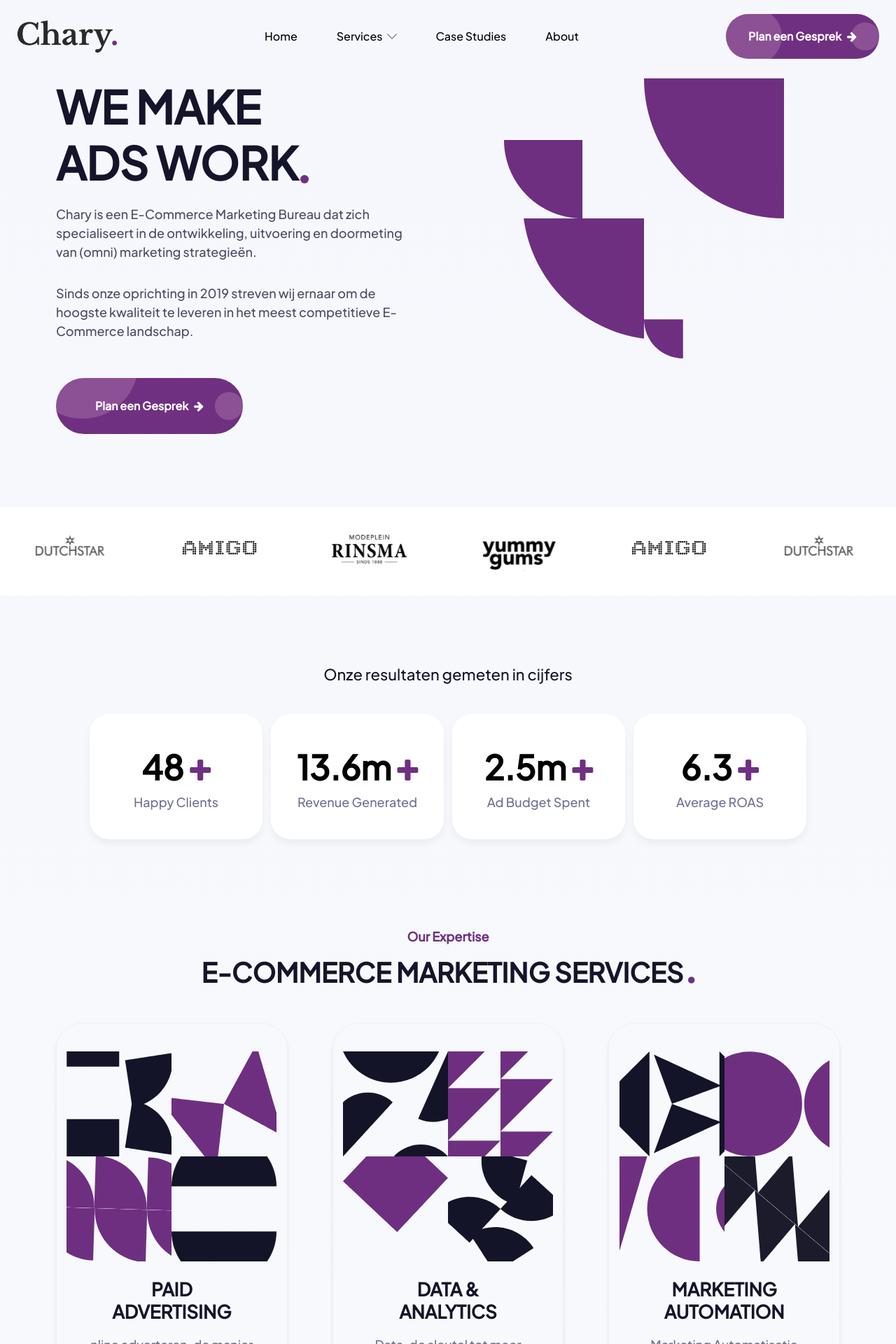
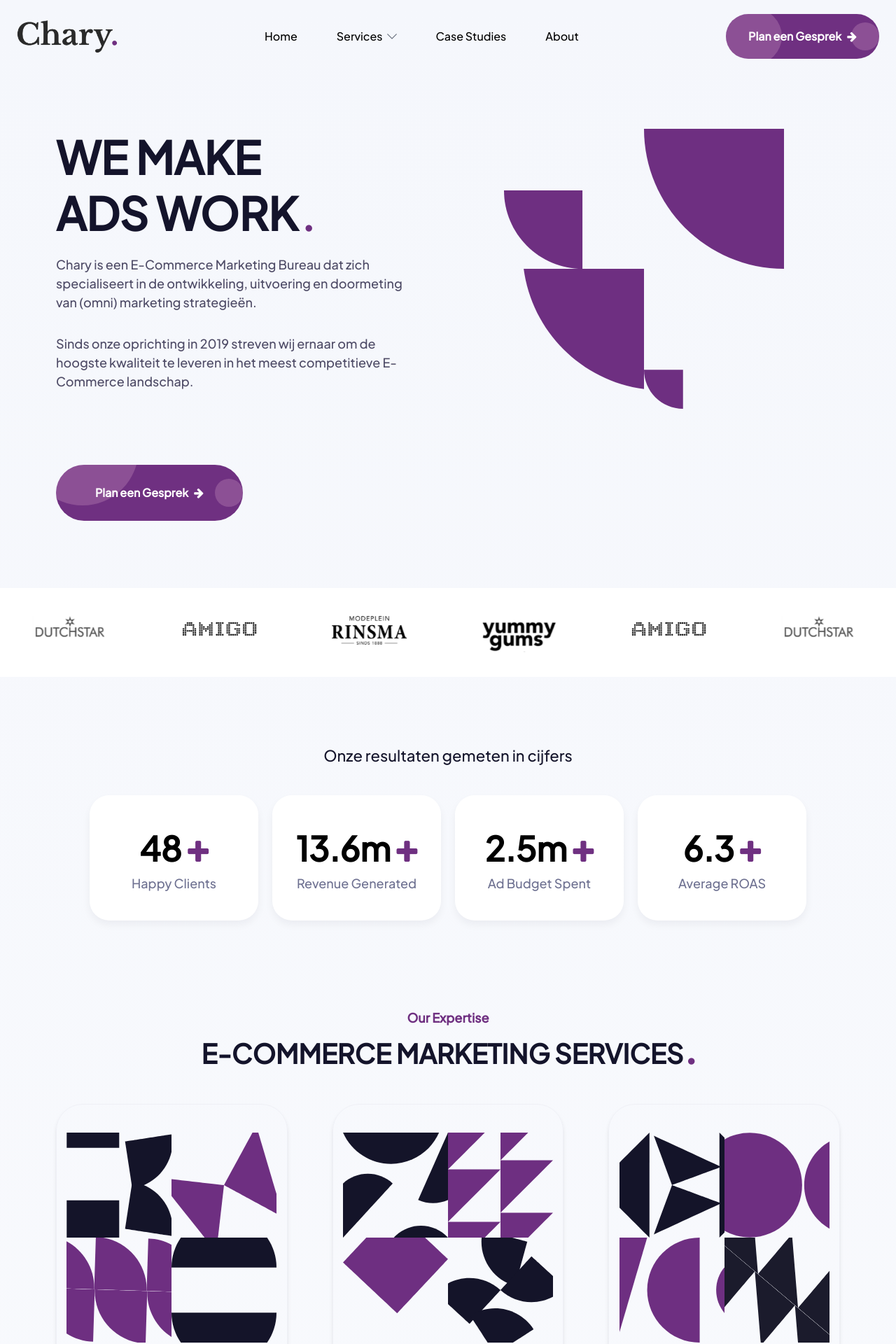
Before and after one commit to stechx1/chary, a Next.js app: page / in a window 1280 px wide. Shown: the top 1920 px of the page at 70% size. Built offline with nearby package versions, Linux system fonts and the light colour scheme.

Commit message:
Made Some Changes

```diff
--- a/components/Expertise/Expertise.js
+++ b/components/Expertise/Expertise.js
@@ -7,7 +7,7 @@ import json3 from '../../public/animation/anim3.json'
 
 const Expertise = () => {
     return (
-        <div>
+        <div className='md:max-w-[87rem] m-auto'>
             <motion.div initial={{ opacity: 0 }}
                 whileInView={{ opacity: 1 }}
                 transition={{ duration: 0.7, ease: 'easeInOut' }} className='flex flex-col gap-4 leading-tight items-center'>
--- a/components/Helper/ProcessBox.js
+++ b/components/Helper/ProcessBox.js
@@ -8,7 +8,7 @@ const ProcessBox = ({image, heading, para}) => {
             </div>
 
             <div className='flex flex-col gap-5'>
-                <h1 className='text-[26px] font-bold text-[#14142b]'>{heading}</h1>
+                <h1 className='sm:text-[26px] text-[20px] font-bold text-[#14142b]'>{heading}</h1>
                 <p className='text-[18px] text-[#6e7191]'>{para}</p>
             </div>
         </div>
--- a/components/Hero/Hero.js
+++ b/components/Hero/Hero.js
@@ -6,7 +6,7 @@ const Hero = () => {
 
         <>
 
-            <div className='relative lg:z-[-1] z-10 md:flex gap-5 md:justify-between md:max-w-7xl m-auto md:py-2 py-20 md:px-20 px-5'>
+            <div className='relative lg:z-[-1] z-10 md:flex gap-5 md:justify-between md:max-w-7xl m-auto md:pt-20 py-20 md:px-20 px-5'>
                 <div className='flex relative flex-col gap-5 '>
 
                     <div className='mr-20 flex absolute z-[-1] top-[-8%] right-[-25%] lg:hidden'>
@@ -21,10 +21,13 @@ const Hero = () => {
                     </div>
                     <div className='flex flex-col leading-tight lg:z-[-1] z-10  '>
                         <h1 className='font-extrabold lg:text-[64px] text-[54px] text-[#14142b]'>WE MAKE</h1>
-                        <div className='flex items-end gap-1'>
-                            <h1 className=' font-extrabold lg:text-[64px] text-[54px] text-[#14142b]'>ADS WORK</h1>
-                            <span className='pl-3 h-[12px] mb-[10px]  rounded-full bg-[#6F3081]'></span>
-                        </div>
+
+
+                        <div className='flex items-center'>
+
+                    <span className='text-[#14142b] font-extrabold lg:text-[64px] text-[54px] leading-tight'>ADS WORK <i style={{ fontSize: "11px" }} className="fa fa-circle text-[#6F3081] mb-1" aria-hidden="true"></i></span>
+
+                </div>
                     </div>
 
                     <div className='flex flex-col gap-8 lg:z-[-1] z-10 '>
@@ -47,7 +50,7 @@ const Hero = () => {
 
                 </div>
             </div >
-            <div className='flex mt-3 z-10 md:max-w-7xl m-auto py-2 md:px-20 px-5 '>
+            <div className='flex  z-10 md:max-w-7xl m-auto md:px-20 px-5 '>
                 <div className='relative cursor-pointer transition duration-300 ease-in-out z-10 hover:shadow-lg hover:shadow-[#ff395161] hover:bg-opacity-38 hover:translate-y-[-6px] translate-z-[0.01px] overflow-hidden text-white bg-[#6F3081] py-7 px-14 flex items-center rounded-full font-bold'>
                     <span className='z-10'> Plan een Gesprek
                         <i className="fa fa-arrow-right text-white pl-2" aria-hidden="true"></i>
--- a/components/Process/Process.js
+++ b/components/Process/Process.js
@@ -6,7 +6,7 @@ const Process = () => {
   return (
     <motion.div initial={{ opacity: 0 }}
       whileInView={{ opacity: 1 }}
-      transition={{ duration: 0.7, ease: 'easeInOut' }} className='flex xl:flex-row flex-col gap-16 md:justify-between m-auto md:py-8 2xl:px-32 xl:px-14 px-5 relative'>
+      transition={{ duration: 0.7, ease: 'easeInOut' }} className='flex xl:flex-row flex-col gap-16 md:justify-between m-auto md:py-8 xl:px-14  xl:max-w-[87rem] px-5 relative'>
       <div className='flex z-10 flex-col gap-3  xl:sticky xl:h-full top-32 xl:w-[530px] w-full '>
         <span className='text-[#6F3081] text-[18px] font-[700]'><i className="fa fa-minus mr-3" aria-hidden="true"></i>
           Our Process</span>
--- a/components/Process/ProcessFooter.js
+++ b/components/Process/ProcessFooter.js
@@ -2,10 +2,10 @@ import React from 'react'
 
 const ProcessFooter = () => {
     return (
-        <div className='flex xl:flex-row flex-col justify-between gap-20 cursor-pointer transition duration-300 ease-in-out z-10 hover:shadow-lg hover:shadow-[#ff395161] hover:bg-opacity-38 hover:translate-y-[-6px] translate-z-[0.01px]  bg-[#6F3081] xl:p-20 sm:p-10 p-4 rounded-[50px]'>
-            <h1 className=' xl:w-2/3 sm:text-[32px] text-[27px] font-bold text-white'>KLAAR OM DE VOLGENDE STAP VOOR JOUW BEDRIJF TE MAKEN?</h1>
+        <div className='flex xl:flex-row flex-col justify-between sm:gap-20 gap-5 items-center cursor-pointer transition duration-300 ease-in-out z-10 hover:shadow-lg hover:shadow-[#ff395161] hover:bg-opacity-38 hover:translate-y-[-6px] translate-z-[0.01px]  bg-[#6F3081] xl:p-20 sm:p-10 px-5 py-10 rounded-[50px]'>
+            <h1 className=' xl:w-2/3 sm:text-[32px] text-[25px] font-bold text-white text-start'>KLAAR OM DE VOLGENDE STAP VOOR JOUW BEDRIJF TE MAKEN?</h1>
             <div className='flex-1'>
-                <div className='relative  cursor-pointer transition duration-300 ease-in-out z-10 hover:shadow-lg hover:shadow-[#ff395161] hover:bg-opacity-38 hover:translate-y-[-6px] translate-z-[0.01px] overflow-hidden text-[#6F3081] bg-[white] py-7 px-14 flex items-center rounded-full font-bold w-fit'>
+                <div className='relative  cursor-pointer transition duration-300 ease-in-out z-10 hover:shadow-lg hover:shadow-[#ff395161] hover:bg-opacity-38 hover:translate-y-[-6px] translate-z-[0.01px] overflow-hidden text-[#6F3081] bg-[white] sm:py-7 py-5 sm:px-14 px-6 flex items-center rounded-full font-bold w-fit'>
                     <span className='z-10'> Plan een Gesprek
                         <i className="fa fa-arrow-right text-[#6F3081] pl-2" aria-hidden="true"></i>
                     </span>
--- a/components/Testimonials.js/Testimonials.js
+++ b/components/Testimonials.js/Testimonials.js
@@ -5,7 +5,7 @@ const Testimonials = () => {
     return (
         <motion.div initial={{ opacity: 0 }}
             whileInView={{ opacity: 1 }}
-            transition={{ duration: 0.7, ease: 'easeInOut' }} className='flex xl:flex-row flex-col xl:gap-7 m-auto md:py-2 md:px-36 px-5'>
+            transition={{ duration: 0.7, ease: 'easeInOut' }} className='flex xl:flex-row xl:max-w-[87rem] flex-col xl:gap-7 m-auto md:py-2 px-10'>
             <div className='flex z-10 flex-col gap-3 flex-1 '>
                 <span className='text-[#6F3081] text-[18px] font-[700]'><i className="fa fa-minus mr-3" aria-hidden="true"></i>
                     Testimonials
--- a/pages/index.js
+++ b/pages/index.js
@@ -29,7 +29,7 @@ export default function Home() {
           Onze resultaten gemeten in cijfers
         </motion.span>
       </div>
-      <div className="grid lg:grid-cols-4 sm:grid-cols-2 grid-cols-1 gap-3 xl:px-32 px-10 my-8">
+      <div className="grid lg:grid-cols-4 sm:grid-cols-2 grid-cols-1 gap-5 xl:px-32 px-10 my-8 xl:max-w-[87rem] m-auto">
         <motion.div
           initial={{ opacity: 0 }}
           whileInView={{ opacity: 1 }}
@@ -68,7 +68,7 @@ export default function Home() {
         <Process />
       </div>
 
-      <div className=' xl:px-32 sm:p-16 p-5 my-10'>
+      <div className=' xl:max-w-[87rem] m-auto sm:p-16 p-5 my-10'>
         <ProcessFooter />
       </div>
 
```
